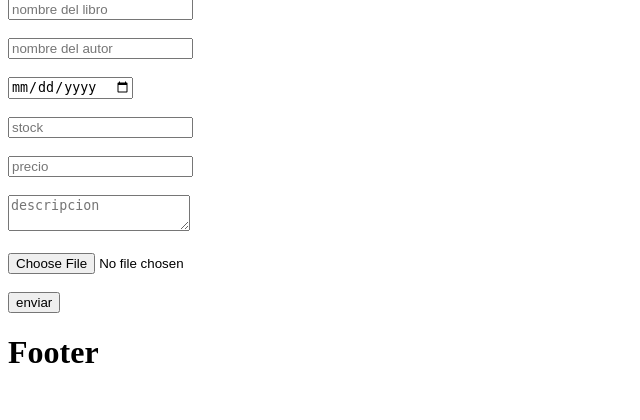
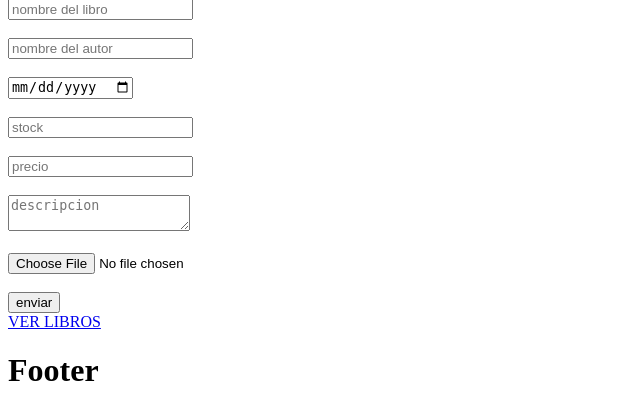
Before and after one commit to piquetpachu/Libreria-flask-sqlite3, a Flask app: page / in a window 1280 px wide. Shown: the part 139-559 px from the top of the page, without its empty margins (0-640 px from the left). Run offline with Flask 3, Linux system fonts and the light colour scheme; parts of the project's set-up code (start-up, migrations or seed data) failed here and were passed over.

Commit message:
arregle las rutas de borrar y editar y algunos detalles mas

```diff
--- a/app/app.py
+++ b/app/app.py
@@ -6,5 +6,6 @@ app = Flask(__name__)
 
 app.config['SQLALCHEMY_DATABASE_URI'] = 'sqlite:///libreria.db'
 app.config['SQLALCHEMY_TRACK_MODIFICATIONS'] = False
+app.secret_key = 'LL4ves3cret4'
 db
 app.register_blueprint(libros)
--- a/app/routes/libros.py
+++ b/app/routes/libros.py
@@ -6,7 +6,7 @@ libros = Blueprint('libros',__name__)
 
 @libros.route('/')
 def index():
-    return render_template('agregarlibro.html')
+    return render_template('libros/agregarlibro.html')
 
 @libros.route('/agregarlibro', methods=['POST'])
 def agregarlibro():
@@ -27,7 +27,7 @@ def agregarlibro():
 
     print(nuevolibro)
     return 'Libro añadido'
-
+@libros.route('/eliminarlibro/<int:id>')
 def eliminarlibro(id):
     libro = Libros.query.get(id)
     if libro:
@@ -38,7 +38,27 @@ def eliminarlibro(id):
         flash('Libro no encontrado', 'error')
     return redirect(url_for('libros.verlibro'))
 
+@libros.route('/editarlibro/<int:id>', methods=['POST','GET'])
+def editarlibro(id):
+    libros = Libros.query.get(id)
+
+    if request.method == "POST":
+
+        libros.titulo = request.form['nombre_libro']
+        libros.autor = request.form['autor']
+        libros.descripcion = request.form['descripcion']
+        libros.fecha_emision = request.form['fecha_creacion']
+        libros.stock = request.form['stock']
+        libros.precio = request.form['precio']
+        libros.img = request.form['imagen']
+
+        db.session.add(libros)
+        db.session.commit()
+        return redirect(url_for('libros.verlibro'))
+
+    return render_template('libros/editarlibro.html',libros=libros)
+
 @libros.route('/verlibro')
 def verlibro():
-    libros = Libros.query.all()  # Consulta todos los libros en la base de datos
-    return render_template('verlibros.html', libros=libros)
+    libros = Libros.query.all()
+    return render_template('libros/verlibros.html', libros=libros)
--- a/app/templates/layout.html
+++ b/app/templates/layout.html
@@ -7,6 +7,7 @@
 </head>
 <body>
     <h1>NavBar</h1>
+
     {% block content %}
     {% endblock %}
     <h1>Footer</h1>
--- a/app/templates/agregarlibro.html
+++ b/app/templates/libros/agregarlibro.html
@@ -2,7 +2,15 @@
 
 {% block content %}
 <h1>añadir libro</h1>
-
+{% with messages = get_flashed_messages() %}
+  {% if messages %}
+    <ul class=flashes>
+    {% for message in messages %}
+      <li>{{ message }}</li>
+    {% endfor %}
+    </ul>
+  {% endif %}
+{% endwith %}
 
     <form action="/agregarlibro" method="post">
         <input type="text" name="nombre_libro" placeholder="nombre del libro"><br><br>
@@ -14,5 +22,6 @@
         <input type="file" name="imagen" placeholder="imagen"><br><br>
         <button type="submit">enviar</button>
     </form>
+    <a href="/verlibro">VER LIBROS</a>
 
 {% endblock %}
--- a/app/templates/editarlibro.html
+++ b/app/templates/libros/editarlibro.html
@@ -3,7 +3,7 @@
 {% block content %}
 <form action="/editarlibro/{{libros.id}}" method="POST">
     <label for="nombre_libro">Nombre del Libro:</label>
-    <input type="text" id="nombre_libro" name="nombre_libro" value="{{ libros.nombre_s }}" ><br>
+    <input type="text" id="nombre_libro" name="nombre_libro" value="{{ libros.titulo }}" ><br>
 
     <label for="autor">Autor:</label>
     <input type="text" id="autor" name="autor" value="{{ libros.autor }}" ><br>
```
Also changed, not shown: app/templates/libros/verlibros.html (renamed from app/templates/verlibros.html, +10 -1 lines), app/index.py (line endings or trailing spaces), app/instance/libreria.db, app/templates/libros/index.html (renamed from app/templates/index.html).
